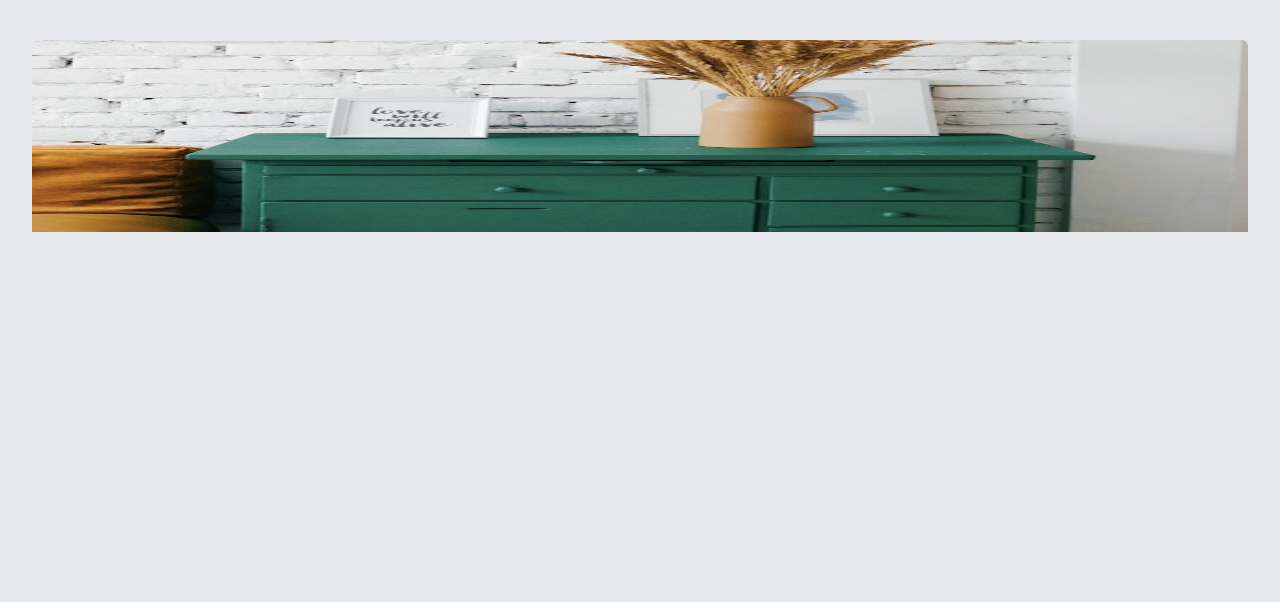
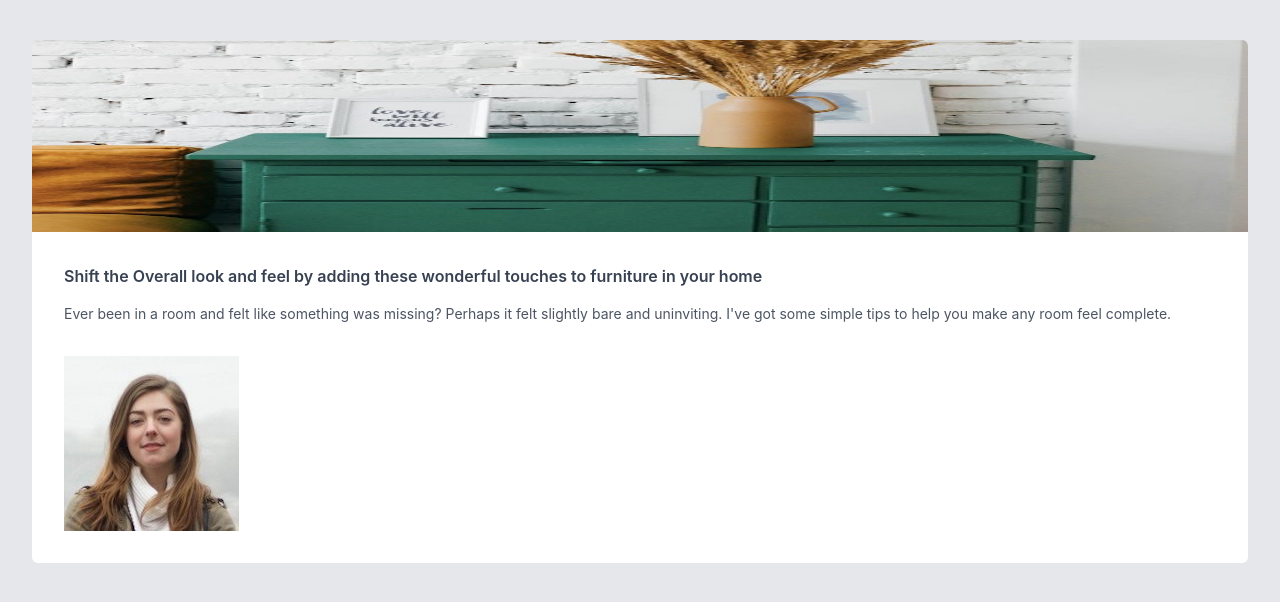
Before and after one commit to lucky15987/article_preview_component, a Next.js app: page / in a window 1280 px wide. Shown: the top 602 px of the page. Built offline with nearby package versions, Linux system fonts and the light colour scheme.

Commit message:
Added text elements and styling

```diff
--- a/pages/index.js
+++ b/pages/index.js
@@ -5,11 +5,20 @@ export default function Home() {
     <div className="px-8 mt-10">
       <Head>
         <title>Article Preview Component</title>
-        <link rel="icon" href="/favicon.ico" />
+
       </Head>
       <div className="mx-auto">
         <img className="rounded-tr-md rounded-tl-md h-48 w-full" src='/images/drawers.jpg' alt='' />
       </div>
+      <div className="bg-white p-8 rounded-bl-md rounded-br-md">
+          <h2 className='text-gray-700 font-semibold'>Shift the Overall look and feel by adding these wonderful touches to furniture in your home</h2>
+          <p className='text-gray-600 text-sm mt-4'>Ever been in a room and felt like something was missing? Perhaps it felt slightly bare and uninviting. I've got some simple tips to help you make any room feel complete.</p>
+          <div className="flex items-center mt-8">
+             <div className="flex item-center">
+                <img src="./images/avatar-michelle.jpg" alt="profile picture of user Michelle" />
+             </div>
+          </div>
+      </div>
     </div>
   )
 }
```
